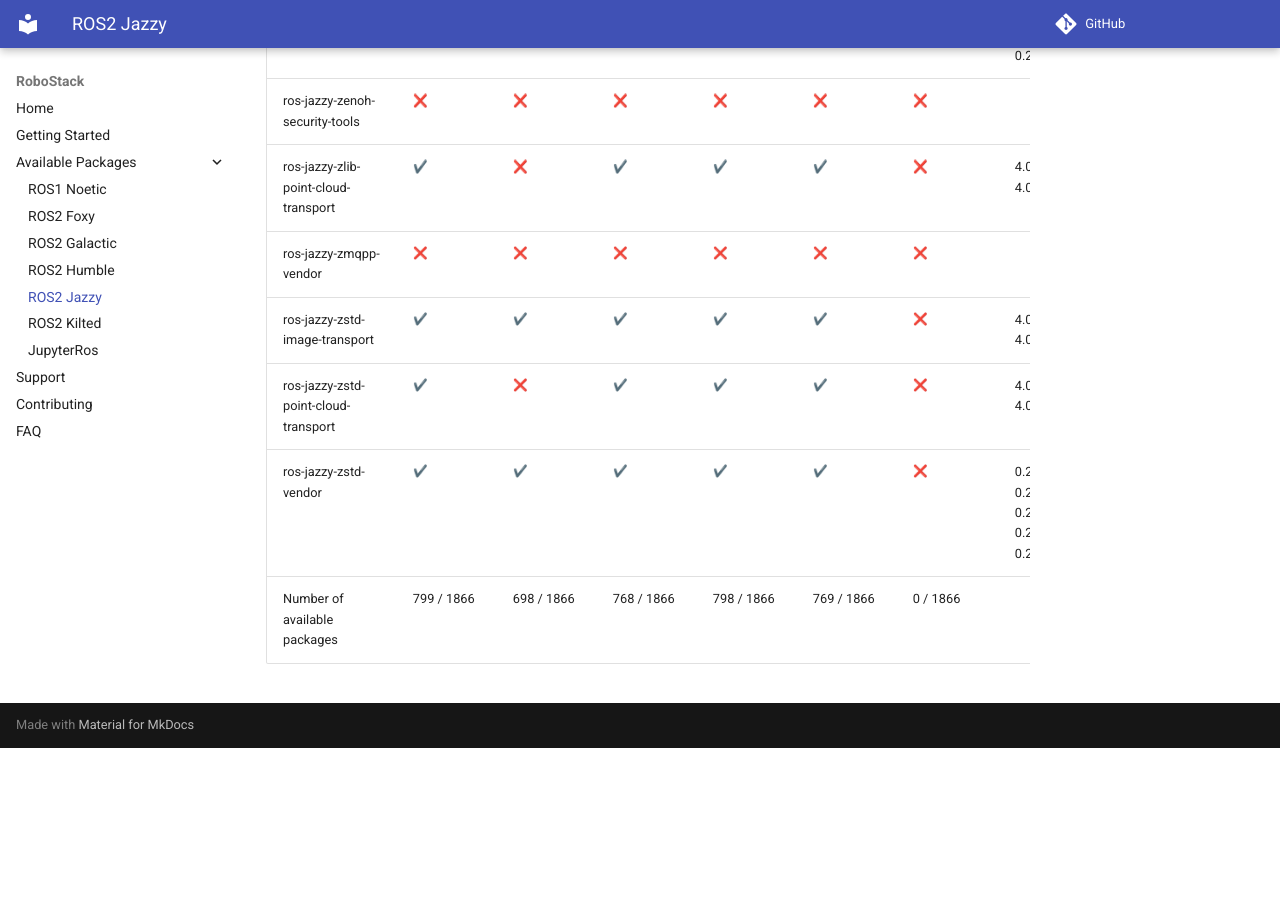
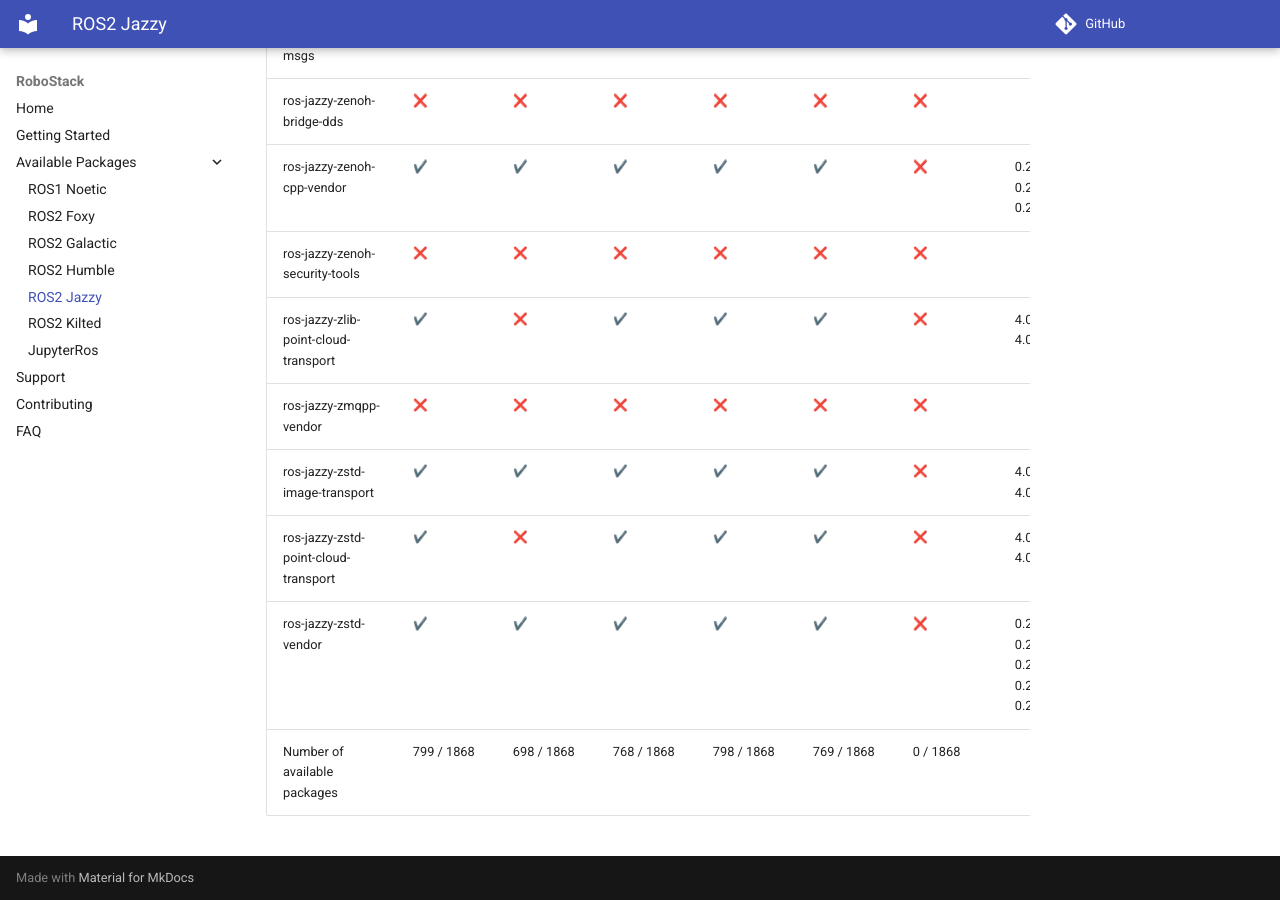
Before and after one commit to RoboStack/robostack.github.io, an MkDocs documentation site: the page built from docs/jazzy.md, in a window 1280 px wide and 900 px high, scrolled down 154864 px. Built offline with MkDocs 1.6.1 and Material for MkDocs 9.7.7, drawn with Linux system fonts in a browser that asks for light colours; emoji names are drawn with the system emoji font; comment, search, counter and statistics services are not loaded; before the commit the page ends 155612 px from its top, so only the background shows below that; some of the changed text lies outside the part shown.

Commit message:
Update tables

```diff
--- a/docs/jazzy.md
+++ b/docs/jazzy.md
@@ -1866,4 +1868,4 @@
 | ros-jazzy-zstd-image-transport | :heavy_check_mark: { data-sort='1' } | :heavy_check_mark: { data-sort='1' } | :heavy_check_mark: { data-sort='1' } | :heavy_check_mark: { data-sort='1' } | :heavy_check_mark: { data-sort='1' } | :x: { data-sort='0' } | 4.0.3, 4.0.4, 4.0.5, 4.0.6  |
 | ros-jazzy-zstd-point-cloud-transport | :heavy_check_mark: { data-sort='1' } | :x: { data-sort='0' } | :heavy_check_mark: { data-sort='1' } | :heavy_check_mark: { data-sort='1' } | :heavy_check_mark: { data-sort='1' } | :x: { data-sort='0' } | 4.0.1, 4.0.2, 4.0.3  |
 | ros-jazzy-zstd-vendor | :heavy_check_mark: { data-sort='1' } | :heavy_check_mark: { data-sort='1' } | :heavy_check_mark: { data-sort='1' } | :heavy_check_mark: { data-sort='1' } | :heavy_check_mark: { data-sort='1' } | :x: { data-sort='0' } | 0.26.3, 0.26.6, 0.26.7, 0.26.8, 0.26.9  |
-| Number of available packages |  799 / 1866 | 698 / 1866 | 768 / 1866 | 798 / 1866 | 769 / 1866 | 0 / 1866 |
+| Number of available packages |  799 / 1868 | 698 / 1868 | 768 / 1868 | 798 / 1868 | 769 / 1868 | 0 / 1868 |
```
Also changed, not shown: other parts of docs/jazzy.md (+2 -0 lines).
